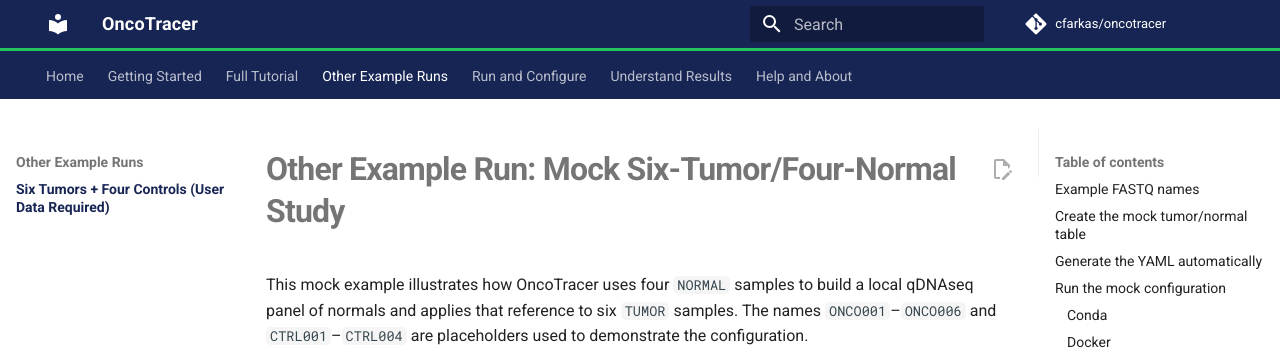
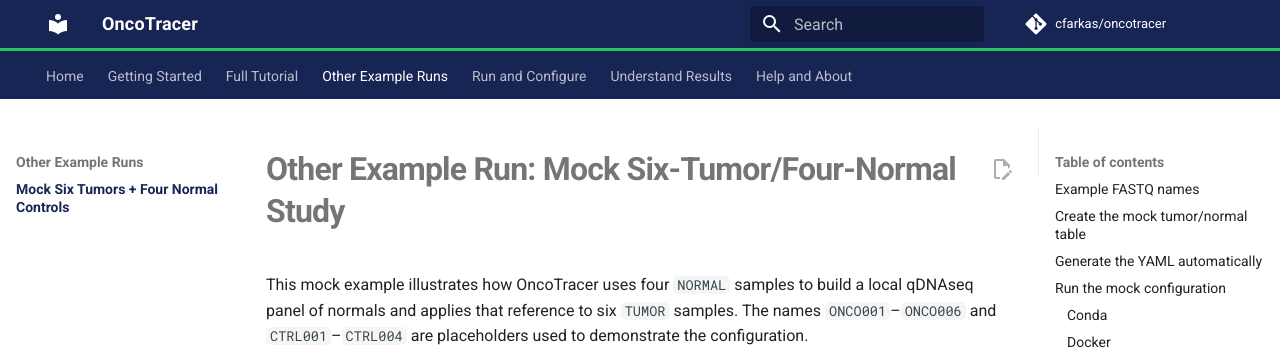
Before and after one commit to cfarkas/oncotracer, an MkDocs documentation site: the page built from docs/six_tumor_four_control.md, in a window 1280 px wide. Shown: the top 361 px of the page. Built offline with MkDocs 1.6.1 and Material for MkDocs 9.7.7, drawn with Linux system fonts in a browser that asks for light colours; comment, search, counter and statistics services are not loaded.

Commit message:
Docs: rename the mock normal-control example in navigation

```diff
--- a/mkdocs.yml
+++ b/mkdocs.yml
@@ -33,7 +33,7 @@
       - Manual YAML Editing (Second Option): configuration/yaml_basics.md
   - Full Tutorial: full_tutorial.md
   - Other Example Runs:
-      - Six Tumors + Four Controls (User Data Required): six_tumor_four_control.md
+      - Mock Six Tumors + Four Normal Controls: six_tumor_four_control.md
   - Run and Configure:
       - Choose a Configuration Route: configuration.md
       - Workflow Overview: running.md
@@ -42,7 +42,7 @@
       - Pathology and Classifier: configuration/pathology.md
       - Advanced Refinement: configuration/refinement.md
       - All Parameters: configuration/parameter_reference.md
-      - Containers and Execution: containers.md
+      - Execution Environments: containers.md
       - Programs and Provenance: programs.md
   - Understand Results:
       - Output Files: outputs.md
```
